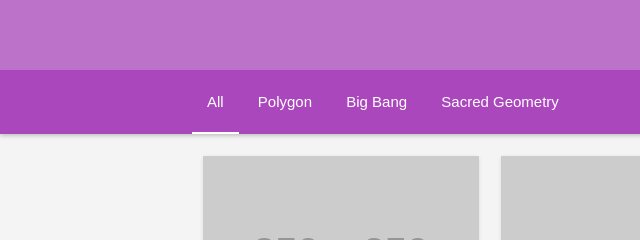
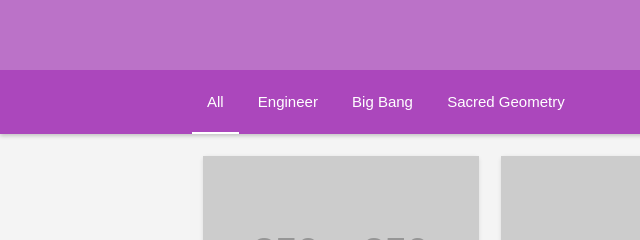
Before and after one commit to therealleena/success-looks-like-this, a website: page index.html in a window 1280 px wide. Shown: the part 267-507 px from the top of the page, 0-640 px from the left. Drawn offline with nearby package versions, Linux system fonts and the light colour scheme; placeholder pictures from the web are drawn by us.

Commit message:
Update index.html

```diff
--- a/index.html
+++ b/index.html
@@ -49,7 +49,7 @@
         <div class="categories-container">
           <ul class="categories container">
             <li class="active"><a href="#all">All</a></li>
-            <li><a href="#polygon">Polygon</a></li>
+            <li><a href="#polygon">Engineer</a></li>
             <li><a href="#bigbang">Big Bang</a></li>
             <li><a href="#sacred">Sacred Geometry</a></li>
           </ul>
```
